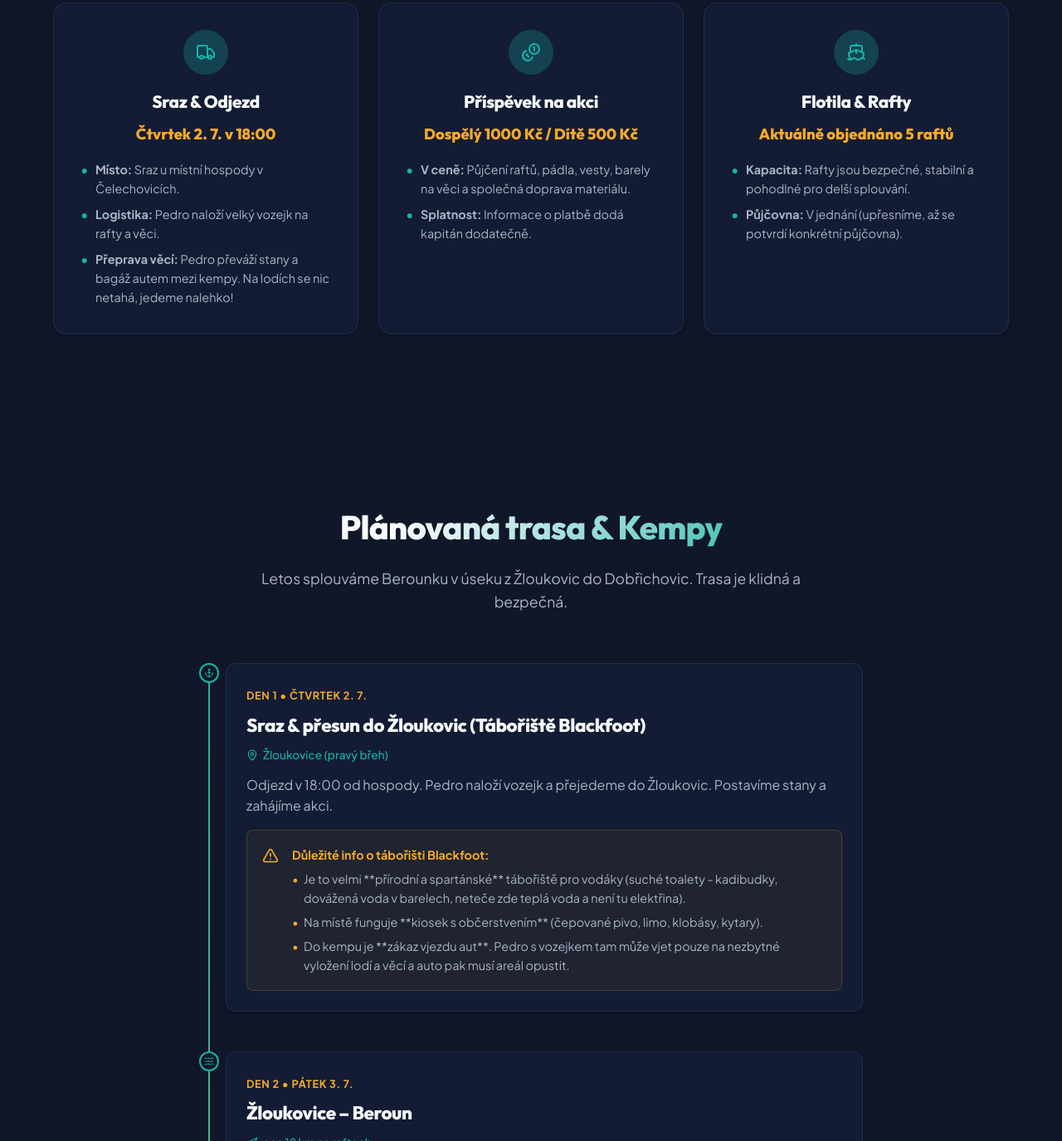
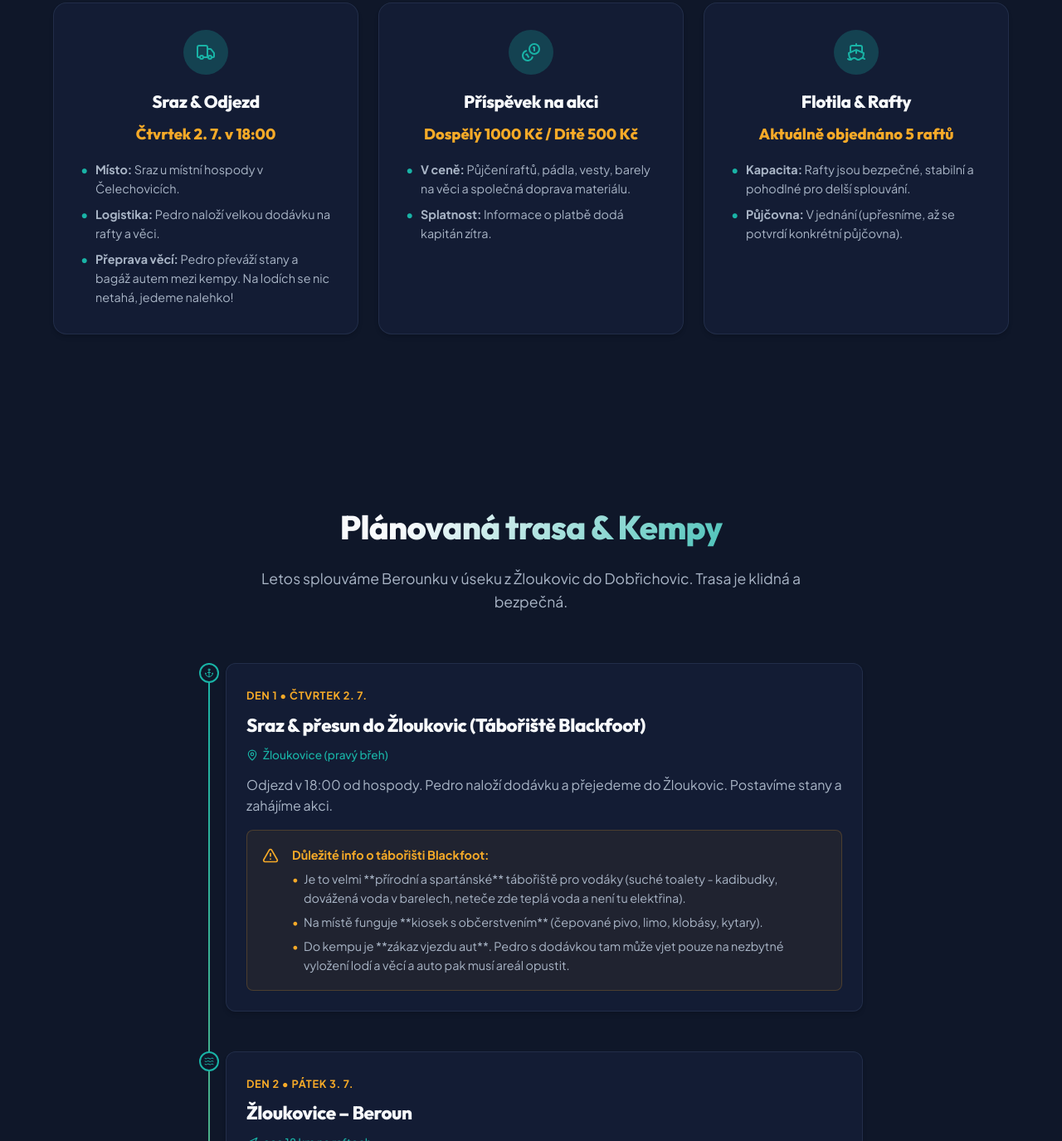
Before and after one commit to Stuard40/celechovice-voda-2026, a website built with Vite: page index.html in a window 1280 px wide. Shown: the part 1065-2440 px from the top of the page at 83% size. Built offline with nearby package versions, Linux system fonts and the light colour scheme.

Commit message:
fix: logistika - dodavka misto vozejku, splatnost zitra

```diff
--- a/index.html
+++ b/index.html
@@ -95,7 +95,7 @@
           <p class="org-highlight">Čtvrtek 2. 7. v 18:00</p>
           <ul>
             <li><strong>Místo:</strong> Sraz u místní hospody v Čelechovicích.</li>
-            <li><strong>Logistika:</strong> Pedro naloží velký vozejk na rafty a věci.</li>
+            <li><strong>Logistika:</strong> Pedro naloží velkou dodávku na rafty a věci.</li>
             <li><strong>Přeprava věcí:</strong> Pedro převáží stany a bagáž autem mezi kempy. Na lodích se nic netahá, jedeme nalehko!</li>
           </ul>
         </div>
@@ -107,7 +107,7 @@
           <p class="org-highlight">Dospělý 1000 Kč / Dítě 500 Kč</p>
           <ul>
             <li><strong>V ceně:</strong> Půjčení raftů, pádla, vesty, barely na věci a společná doprava materiálu.</li>
-            <li><strong>Splatnost:</strong> Informace o platbě dodá kapitán dodatečně.</li>
+            <li><strong>Splatnost:</strong> Informace o platbě dodá kapitán zítra.</li>
           </ul>
         </div>
 
@@ -143,7 +143,7 @@
             <span class="timeline-day">Den 1 • Čtvrtek 2. 7.</span>
             <h3>Sraz & přesun do Žloukovic (Tábořiště Blackfoot)</h3>
             <p class="timeline-distance"><i data-lucide="map-pin"></i> Žloukovice (pravý břeh)</p>
-            <p>Odjezd v 18:00 od hospody. Pedro naloží vozejk a přejedeme do Žloukovic. Postavíme stany a zahájíme akci.</p>
+            <p>Odjezd v 18:00 od hospody. Pedro naloží dodávku a přejedeme do Žloukovic. Postavíme stany a zahájíme akci.</p>
 
             <div class="warning-box">
               <i data-lucide="alert-triangle"></i>
@@ -152,7 +152,7 @@
                 <ul>
                   <li>Je to velmi **přírodní a spartánské** tábořiště pro vodáky (suché toalety - kadibudky, dovážená voda v barelech, neteče zde teplá voda a není tu elektřina).</li>
                   <li>Na místě funguje **kiosek s občerstvením** (čepované pivo, limo, klobásy, kytary).</li>
-                  <li>Do kempu je **zákaz vjezdu aut**. Pedro s vozejkem tam může vjet pouze na nezbytné vyložení lodí a věcí a auto pak musí areál opustit.</li>
+                  <li>Do kempu je **zákaz vjezdu aut**. Pedro s dodávkou tam může vjet pouze na nezbytné vyložení lodí a věcí a auto pak musí areál opustit.</li>
                 </ul>
               </div>
             </div>
```
